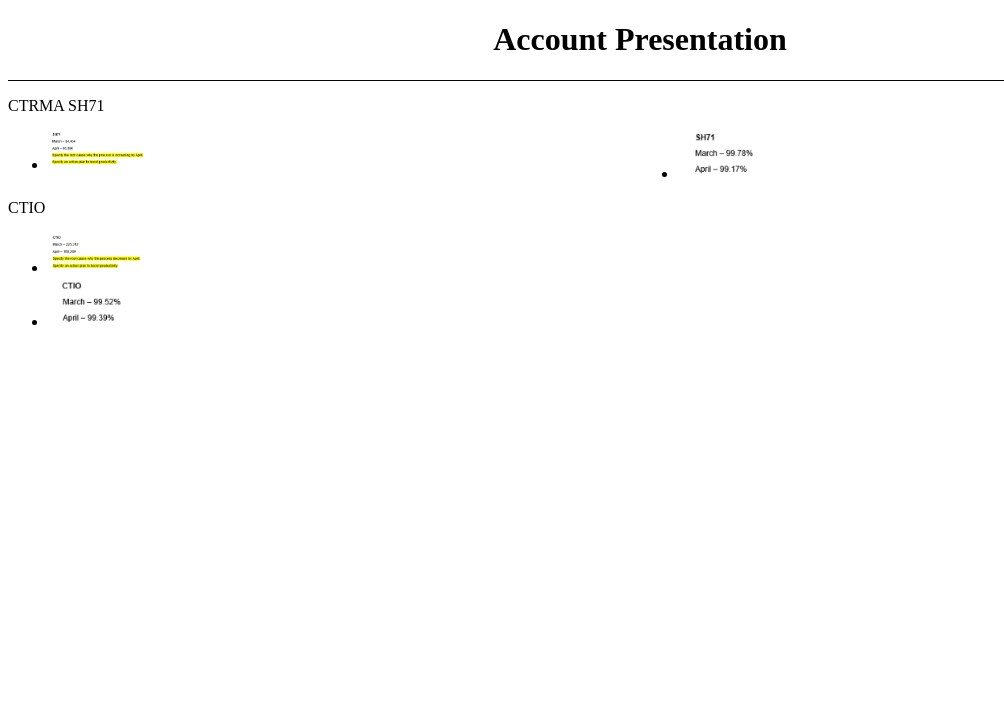
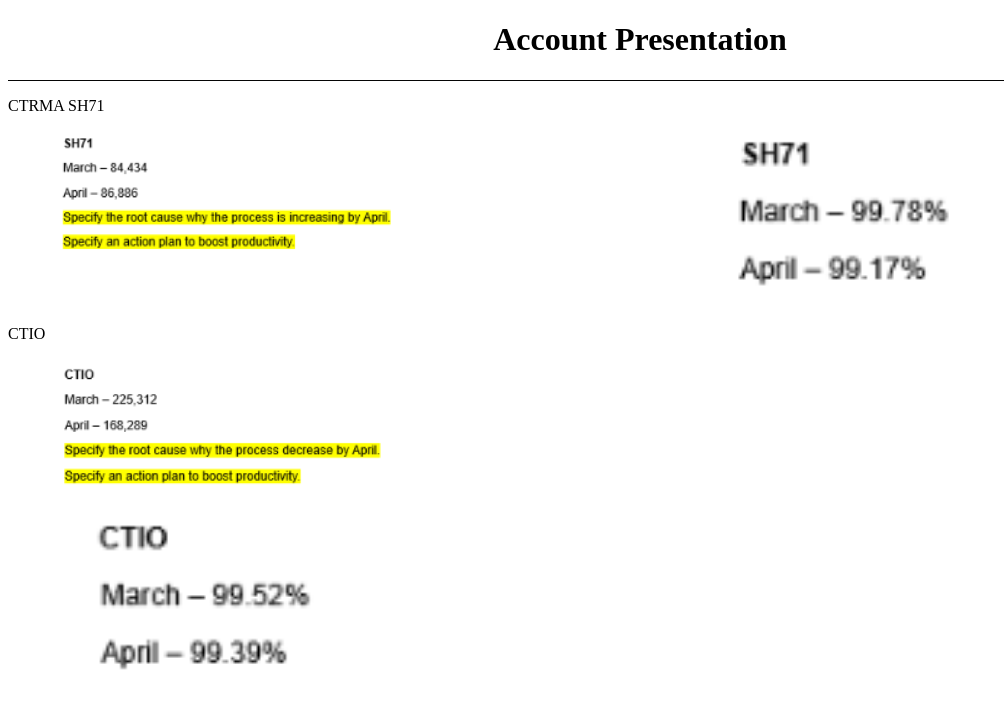
Before and after one commit to Hepburn17/Presentation, a plain HTML site: page index.html in a window 1280 px wide. Shown: the whole page, without its empty margins (0-1004 px from the left). Drawn offline with Linux system fonts and the light colour scheme.

Commit message:
Update index.html

```diff
--- a/index.html
+++ b/index.html
@@ -12,11 +12,21 @@ h1 {
 text-align: center;
 }
 
+ul {
+    list-style-type: none;
+}
+
 .SH71-list{
     display: grid;
     grid-template-columns: auto auto;
     column-gap: 36px;
 }
+
+.img {
+    width: 360px;
+    height: 360;
+}
+
 </style>
 </head>
 <body>
```
